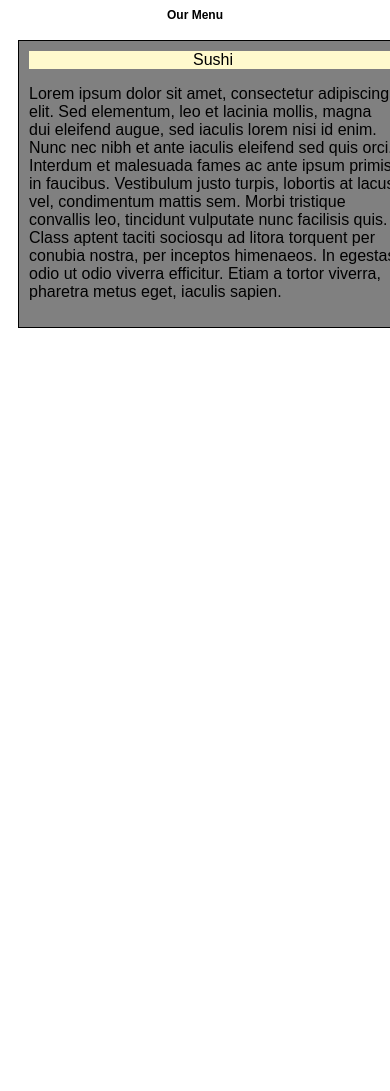
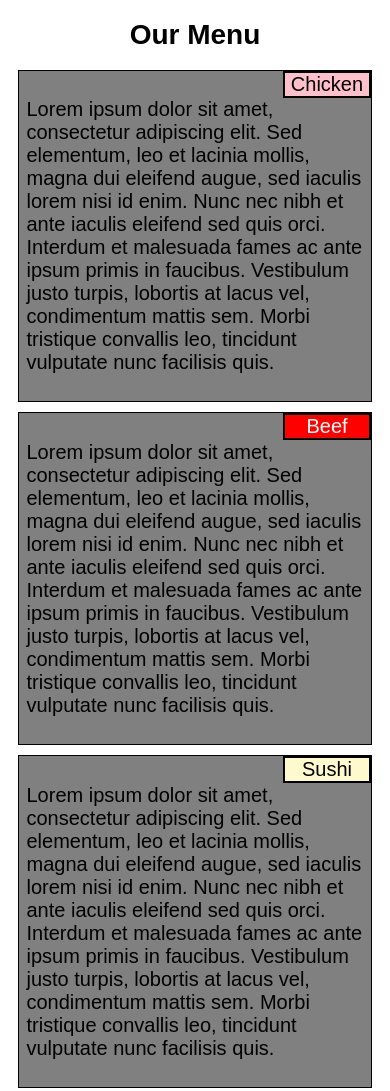
Before and after one commit to Abhishek-Kumar08/module2-solution, a plain HTML site: page index.html in a window 390 px wide. Before the commit the page ends 844 px from the top, so only its background shows below. Drawn offline with Linux system fonts and the light colour scheme.

Commit message:
Updated some code

```diff
--- a/index.html
+++ b/index.html
@@ -9,7 +9,8 @@
     <body>
         <h1 id = "menu">Our Menu</h1>
         <div class = "row">
-            <section class = "col-lg-4 col-md-6 col-sm-12">
+            <div class = "col-lg-4 col-md-6">
+                <section>
                 <header id = "one">Chicken</header>
                 <p>
                     Lorem ipsum dolor sit amet, consectetur adipiscing elit. Sed elementum,
@@ -17,13 +18,12 @@
                     id enim. Nunc nec nibh et ante iaculis eleifend sed quis orci. Interdum
                     et malesuada fames ac ante ipsum primis in faucibus. Vestibulum justo
                     turpis, lobortis at lacus vel, condimentum mattis sem. Morbi tristique
-                    convallis leo, tincidunt vulputate nunc facilisis quis. Class aptent taciti
-                    sociosqu ad litora torquent per conubia nostra, per inceptos himenaeos.
-                    In egestas odio ut odio viverra efficitur. Etiam a tortor viverra, pharetra
-                    metus eget, iaculis sapien.
+                    convallis leo, tincidunt vulputate nunc facilisis quis.
                 </p>
-            </section>
-            <section class = "col-lg-4 col-md-6 col-sm-12">
+                </section>
+            </div>
+            <div class = "col-lg-4 col-md-6">
+                <section>
                 <header id = "two">Beef</header>
                 <p>
                     Lorem ipsum dolor sit amet, consectetur adipiscing elit. Sed elementum,
@@ -31,13 +31,12 @@
                     id enim. Nunc nec nibh et ante iaculis eleifend sed quis orci. Interdum
                     et malesuada fames ac ante ipsum primis in faucibus. Vestibulum justo
                     turpis, lobortis at lacus vel, condimentum mattis sem. Morbi tristique
-                    convallis leo, tincidunt vulputate nunc facilisis quis. Class aptent taciti
-                    sociosqu ad litora torquent per conubia nostra, per inceptos himenaeos.
-                    In egestas odio ut odio viverra efficitur. Etiam a tortor viverra, pharetra
-                    metus eget, iaculis sapien.
+                    convallis leo, tincidunt vulputate nunc facilisis quis.
                 </p>
-            </section>
-            <section class = "col-lg-4 col-md-12 col-sm-12">
+                </section>
+            </div>
+            <div class = "col-lg-4 col-md-12">
+                <section>
                 <header id = "three">Sushi</header>
                 <p>
                     Lorem ipsum dolor sit amet, consectetur adipiscing elit. Sed elementum,
@@ -45,12 +44,10 @@
                     id enim. Nunc nec nibh et ante iaculis eleifend sed quis orci. Interdum
                     et malesuada fames ac ante ipsum primis in faucibus. Vestibulum justo
                     turpis, lobortis at lacus vel, condimentum mattis sem. Morbi tristique
-                    convallis leo, tincidunt vulputate nunc facilisis quis. Class aptent taciti
-                    sociosqu ad litora torquent per conubia nostra, per inceptos himenaeos.
-                    In egestas odio ut odio viverra efficitur. Etiam a tortor viverra, pharetra
-                    metus eget, iaculis sapien.
+                    convallis leo, tincidunt vulputate nunc facilisis quis.
                 </p>
-            </section>
+                </section>
+            </div>
         </div>
     </body>
 </html>
--- a/style.css
+++ b/style.css
@@ -4,25 +4,29 @@
 body{
     font-family: Arial, Helvetica, sans-serif;
 }
-#menu{
+h1#menu{
     text-align: center;
-    font-size: 0.75em;
+    font-size: 1.75em;
     font-weight: bold;
 }
 .row{
     width: 100%;
 }
 section{
+    border: 1px solid black;
     background-color: grey;
-    padding: 10px;
     margin: 10px;
-    width: 90%;
-    position: absolute;
+    padding: 2%;
+    font-size: 1.25em;
+    position: relative;
 }
 section>header{
-    position: relative;
-    float: top right;
+    width: 25%;
+    position: absolute;
+    right:0%;
+    top:0%;
     text-align: center;
+    border: 2px solid black;
 }
 #one{
     background-color: pink;
@@ -39,7 +43,6 @@ section>header{
     .col-lg-5, .col-lg-6, .col-lg-7, .col-lg-8,
     .col-lg-9, .col-lg-10, .col-lg-11, .col-lg-12{
         float:left;
-        border: 1px solid black;
     }
     .col-lg-1{
         width: 8.33%;
@@ -83,7 +86,6 @@ section>header{
     .col-md-5, .col-md-6, .col-md-7, .col-md-8,
     .col-md-9, .col-md-10, .col-md-11, .col-md-12{
         float:left;
-        border: 1px solid black;
     }
     .col-md-1{
         width: 8.33%;
@@ -122,47 +124,3 @@ section>header{
         width: 100%;
     }
 }
-    @media(max-width: 767px){
-        .col-sm-1, .col-sm-2, .col-sm-3, .col-sm-4,
-        .col-sm-5, .col-sm-6, .col-sm-7, .col-sm-8,
-        .col-sm-9, .col-sm-10, .col-sm-11, .col-sm-12{
-            float:left;
-            border: 1px solid black;
-        }
-        .col-sm-1{
-            width: 8.33%;
-        }
-        .col-sm-2{
-            width: 16.66%;
-        }
-        .col-sm-3{
-            width: 25%;
-        }
-        .col-sm-4{
-            width: 33.33%;
-        }
-        .col-sm-5{
-            width: 41.66%;
-        }
-        .col-sm-6{
-            width: 50%;
-        }
-        .col-sm-7{
-            width: 58.33%
-        }
-        .col-sm-8{
-            width: 66.66%;
-        }
-        .col-sm-9{
-            width: 75%;
-        }
-        .col-sm-10{
-            width: 83.33%;
-        }
-        .col-sm-11{
-            width: 91.66%;
-        }
-        .col-sm-12{
-            width: 100%;
-        }
-    }
```
